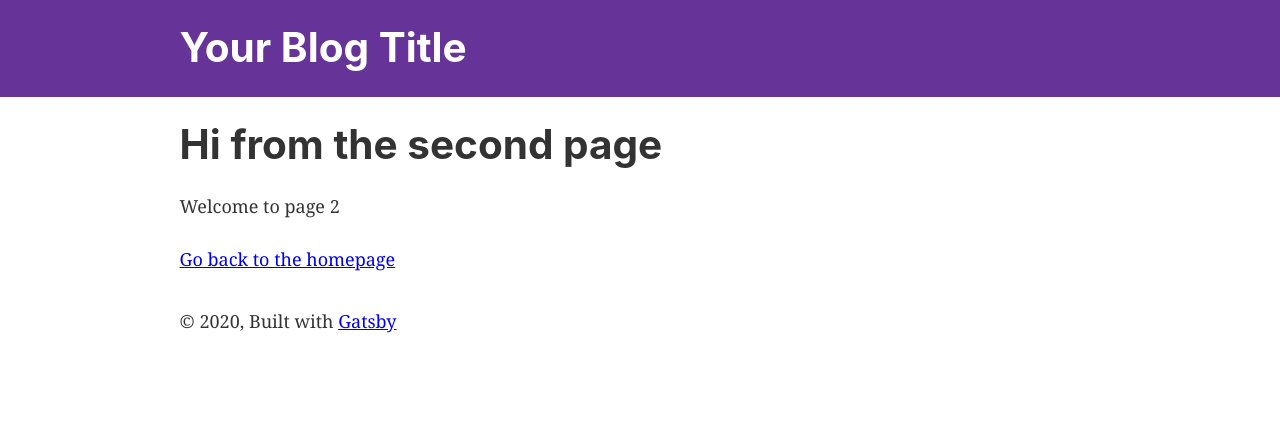
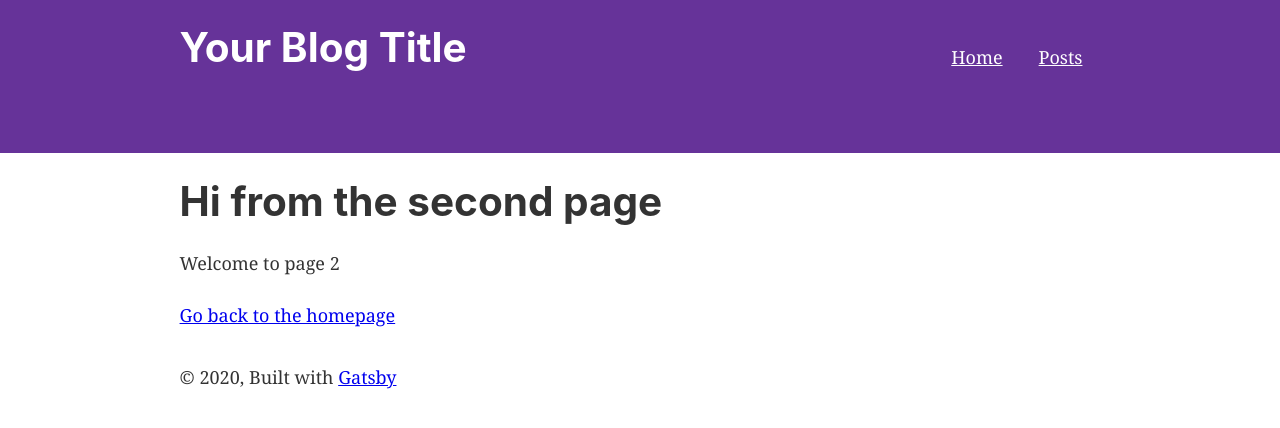
Before and after one commit to ckdrew670/gatsby-base-template, a Gatsby site: page /page-2 in a window 1280 px wide. Built offline with nearby package versions, Linux system fonts and the light colour scheme; Gatsby itself is replaced by a stand-in of ours.

Commit message:
Add navigation

```diff
--- a/gatsby-config.js
+++ b/gatsby-config.js
@@ -3,6 +3,16 @@ module.exports = {
     title: `Your Blog Title`,
     description: `Add a description for your site here.`,
     author: `Your Name`,
+    menuLinks:[
+        {
+            name:'Home',
+            link:'/'
+        },
+        {
+            name:'Posts',
+            link:'/archive'
+        }
+    ]
   },
   plugins: [
     `gatsby-plugin-react-helmet`,
--- a/src/components/header.js
+++ b/src/components/header.js
@@ -2,7 +2,7 @@ import { Link } from "gatsby"
 import PropTypes from "prop-types"
 import React from "react"
 
-const Header = ({ siteTitle }) => (
+const Header = ({ siteTitle, menuLinks }) => (
   <header
     style={{
       background: `rebeccapurple`,
@@ -11,6 +11,8 @@ const Header = ({ siteTitle }) => (
   >
     <div
       style={{
+        display: `flex`,
+        justifyContent: `space-between`,
         margin: `0 auto`,
         maxWidth: 960,
         padding: `1.45rem 1.0875rem`,
@@ -27,6 +29,24 @@ const Header = ({ siteTitle }) => (
           {siteTitle}
         </Link>
       </h1>
+
+      <nav>
+            <ul style={{ display: "flex", flex: 1 }}>
+              { menuLinks.map(link => (
+                <li
+                  key={ link.name }
+                  style={{
+                    listStyleType: `none`,
+                    padding: `1rem`,
+                  }}
+                >
+                  <Link style={{ color: `white` }} to={ link.link }>
+                    { link.name }
+                  </Link>
+                </li>
+              ))}
+            </ul>
+      </nav>
     </div>
   </header>
 )
--- a/src/components/layout.js
+++ b/src/components/layout.js
@@ -18,6 +18,10 @@ const Layout = ({ children }) => {
       site {
         siteMetadata {
           title
+          menuLinks {
+            name
+            link
+          }
         }
       }
     }
@@ -25,7 +29,7 @@ const Layout = ({ children }) => {
 
   return (
     <>
-      <Header siteTitle={data.site.siteMetadata?.title || `Title`} />
+      <Header siteTitle={data.site.siteMetadata.title} menuLinks={data.site.siteMetadata.menuLinks} />
       <div
         style={{
           margin: `0 auto`,
```
Also changed, not shown: README.md.
